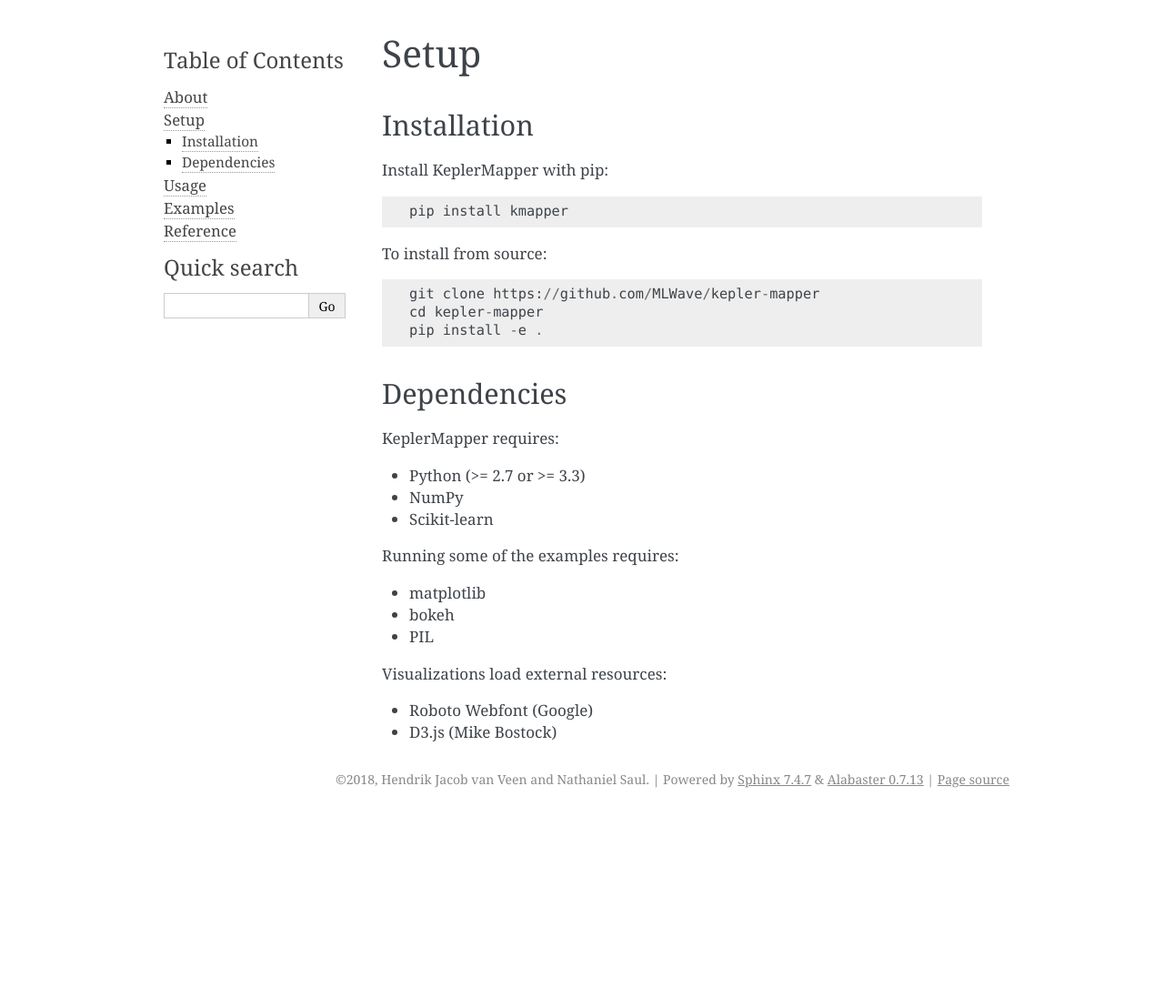
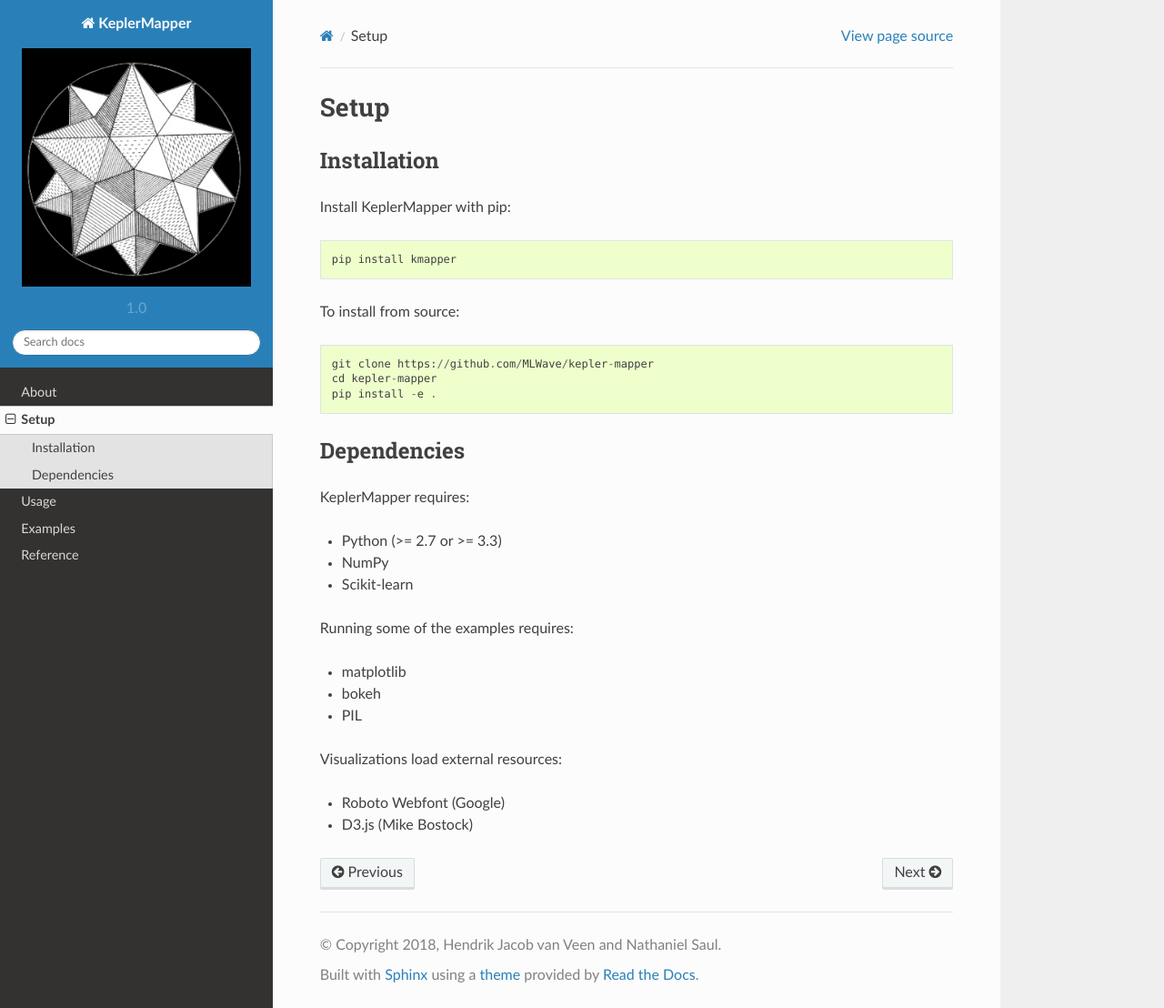
Before and after one commit to scikit-tda/kepler-mapper, a Sphinx documentation site: the page built from docs/setup.rst, in a window 1280 px wide and 1108 px high. Shown: the whole window at 91% size. Built offline with Sphinx 7.4.7 and the Read the Docs theme 2.0.0, drawn with Linux system fonts in a browser that asks for light colours; pages that are not in the unit, such as notebooks, are missing from menus.

Commit message:
cleaning up docs

```diff
--- a/docs/conf.py
+++ b/docs/conf.py
@@ -42,9 +42,8 @@
     'sphinx.ext.viewcode',
     'numpydoc.numpydoc',
     'sphinx.ext.autosummary',
-    'sphinx.ext.githubpages'
+    'sphinx.ext.githubpages',
 ]
-
 
 numpydoc_show_class_members = False
 # Add any paths that contain templates here, relative to this directory.
@@ -97,22 +96,16 @@
 # The theme to use for HTML and HTML Help pages.  See the documentation for
 # a list of builtin themes.
 #
-html_theme = 'alabaster'
+# html_theme_path = /guzzle_sphinx_theme.html_theme_path()
+html_theme = 'sphinx_rtd_theme'
 
-html_logo = 'logo.jpg'
+# html_theme = 'sphinx_rtd_theme'
+
+html_logo = 'logo.png'
 # Theme options are theme-specific and customize the look and feel of a theme
 # further.  For a list of options available for each theme, see the
 # documentation.
 #
-html_theme_options = {
-    'logo_name': True,
-    'description': 'Python library for visualization of high-dimensional data.',
-    'fixed_sidebar': True,
-    'github_button': True,
-    'github_user': 'MLWave',
-    'github_repo': 'kepler-mapper',
-    'github_type': 'star'
-}
 
 # Add any paths that contain custom static files (such as style sheets) here,
 # relative to this directory. They are copied after the builtin static files,
@@ -129,7 +122,6 @@
         'globaltoc.html',
         'relations.html',  # needs 'show_related': True theme option to display
         'searchbox.html',
-
     ]
 }
 
--- a/docs/index.rst
+++ b/docs/index.rst
@@ -22,7 +22,6 @@
 .. toctree::
   :maxdepth: 2
 
-  Introduction <index>
   about
   setup
   usage
```
Also changed, not shown: 5 other files.
